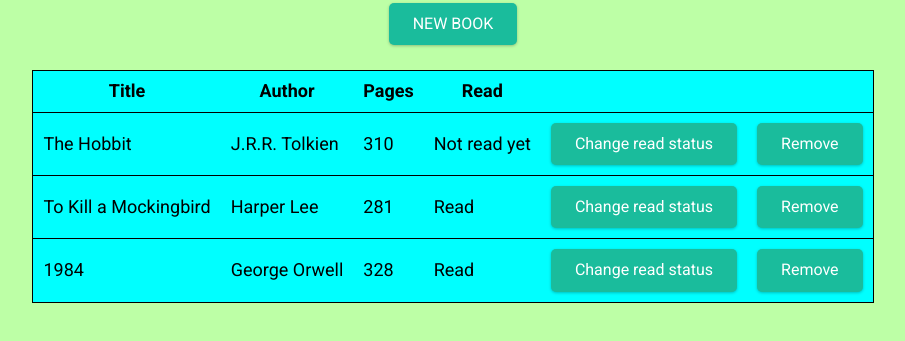
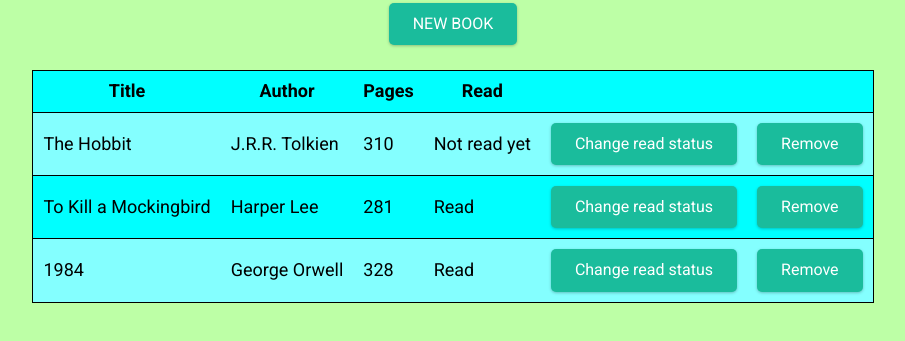
Before and after one commit to Adnosk/library, a website: page index.html in a window 1280 px wide. Shown: the part 87-428 px from the top of the page, without its empty margins (187-1092 px from the left). Drawn offline with Linux system fonts and the light colour scheme.

Commit message:
Add CSS for even rows in table

```diff
--- a/style/style.css
+++ b/style/style.css
@@ -43,6 +43,10 @@ input {
   padding: 10px;
 }
 
+#library-table tr:nth-child(even) {
+  background-color: #84ffff;
+}
+
 button {
   background-color: #1abc9c;
   border: none;
```
